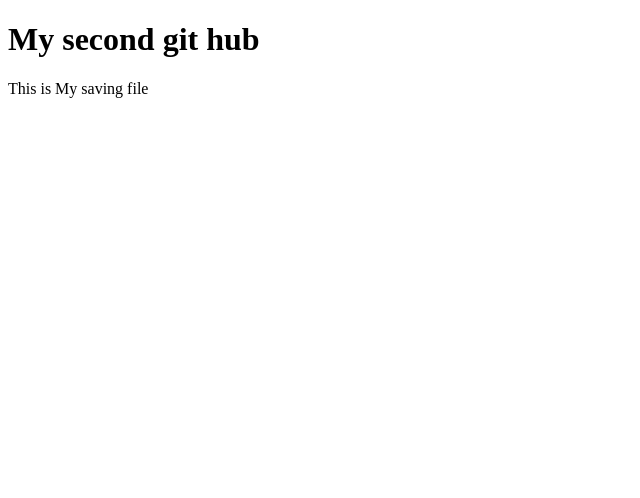
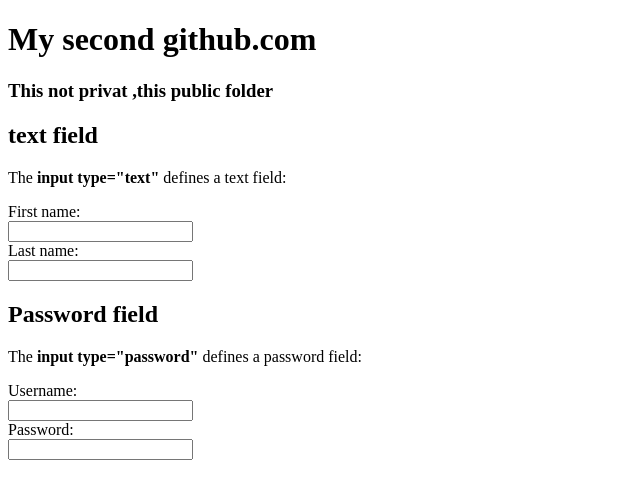
Before and after one commit to RahatBinOamr/My-second-repo, a plain HTML site: page index.html in a window 1280 px wide. Shown: the whole page, without its empty margins (0-640 px from the left). Drawn offline with Linux system fonts and the light colour scheme.

Commit message:
input field add

```diff
--- a/index.html
+++ b/index.html
@@ -7,7 +7,30 @@
     <title>My second repo</title>
 </head>
 <body>
-    <h1>My second git hub </h1>
-    <p>This is My saving file</p>
+    <h1>My second github.com </h1>
+    <h3>This not privat ,this public folder </h3>
+
+    <div>
+        <h2>text field</h2>
+
+<p>The <strong>input type="text"</strong> defines a text field:</p>
+        <form>
+            <label for="fname">First name:</label><br>
+            <input type="text" id="fname" name="fname"><br>
+            <label for="lname">Last name:</label><br>
+            <input type="text" id="lname" name="lname">
+          </form>
+    </div>
+    <div>
+        <h2>Password field</h2>
+
+<p>The <strong>input type="password"</strong> defines a password field:</p>
+        <form>
+            <label for="username">Username:</label><br>
+            <input type="text" id="username" name="username"><br>
+            <label for="pwd">Password:</label><br>
+            <input type="password" id="pwd" name="pwd">
+          </form>
+    </div>
 </body>
 </html>
```
